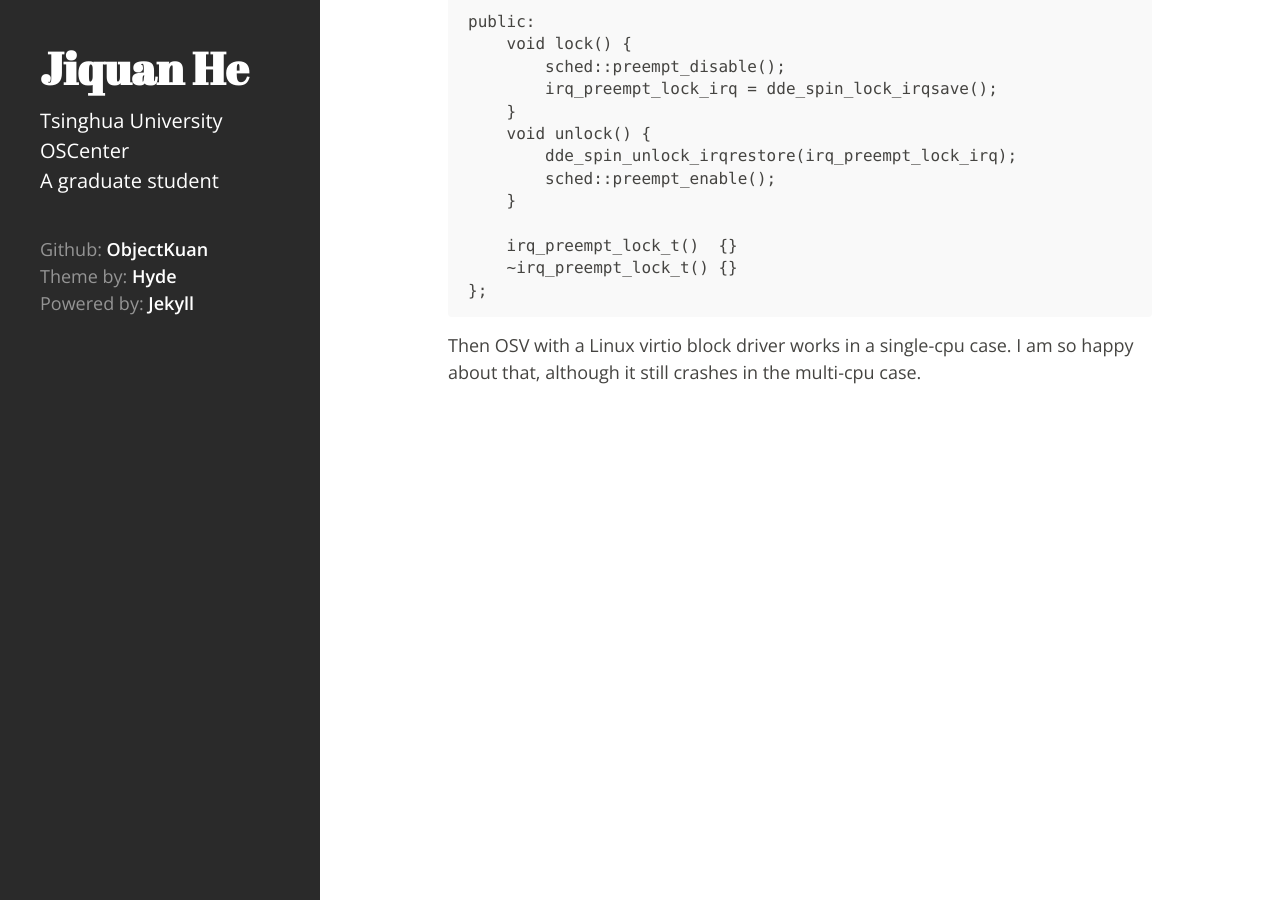
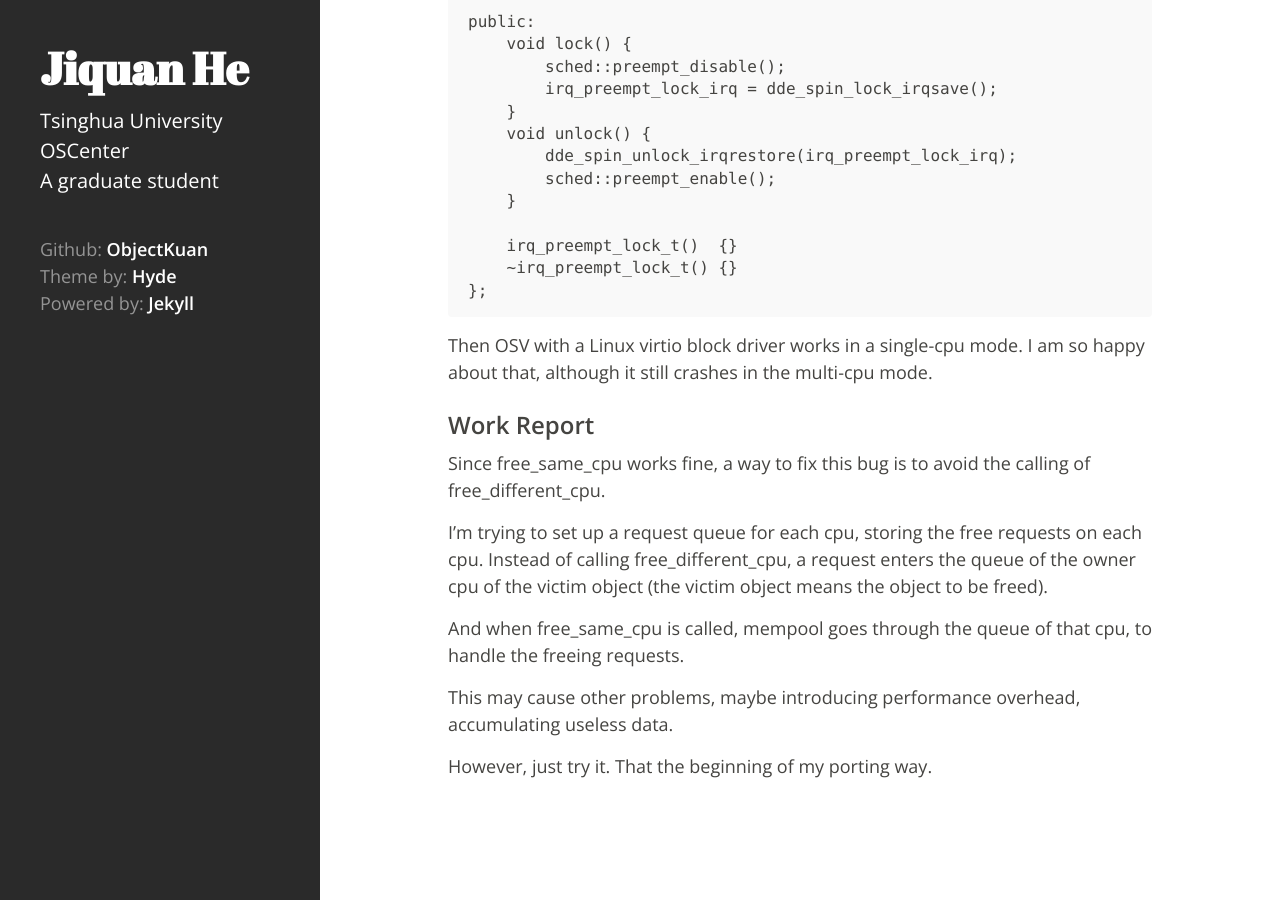
Before and after one commit to objectkuan/objectkuan.github.io, a Jekyll site: the page built from _posts/2014-05-08-reusing-linux-device-drivers-in-osv.md, in a window 1280 px wide and 900 px high, scrolled down 2272 px. Built offline with Jekyll 4.4.1, drawn with Linux system fonts in a browser that asks for light colours; Markdown is read by kramdown in place of the engine named in the settings; some of the changed text lies outside the part shown.

Commit message:
update contents

```diff
--- a/_posts/2014-05-08-reusing-linux-device-drivers-in-osv.md
+++ b/_posts/2014-05-08-reusing-linux-device-drivers-in-osv.md
@@ -93,4 +93,16 @@ So I implement a lock with both preemption and irq feature, using some funciton
 	    ~irq_preempt_lock_t() {}
 	};
 
-Then OSV with a Linux virtio block driver works in a single-cpu case. I am so happy about that, although it still crashes in the multi-cpu case.
+Then OSV with a Linux virtio block driver works in a single-cpu mode. I am so happy about that, although it still crashes in the multi-cpu mode.
+
+### Work Report ###
+
+Since free_same_cpu works fine, a way to fix this bug is to avoid the calling of free_different_cpu.
+
+I'm trying to set up a request queue for each cpu, storing the free requests on each cpu. Instead of calling free_different_cpu, a request enters the queue of the owner cpu of the victim object (the victim object means the object to be freed).
+
+And when free_same_cpu is called, mempool goes through the queue of that cpu, to handle the freeing requests.
+
+This may cause other problems, maybe introducing performance overhead, accumulating useless data.
+
+However, just try it. That the beginning of my porting way.
```
Also changed, not shown: other parts of _posts/2014-05-08-reusing-linux-device-drivers-in-osv.md (+1 -1 lines).
